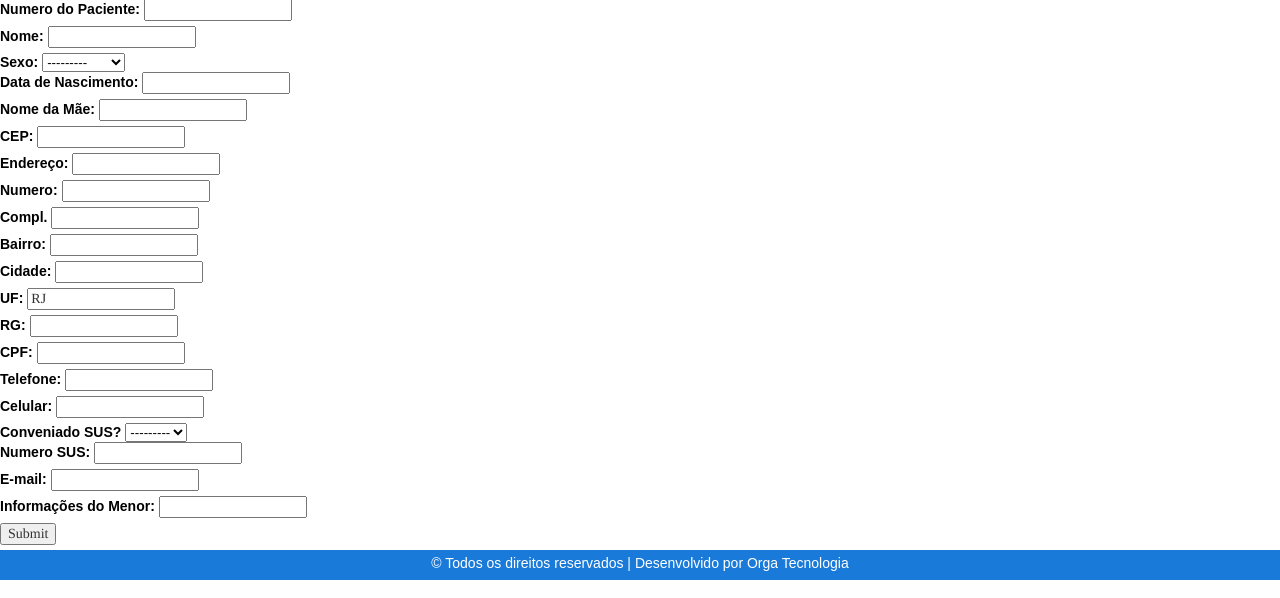
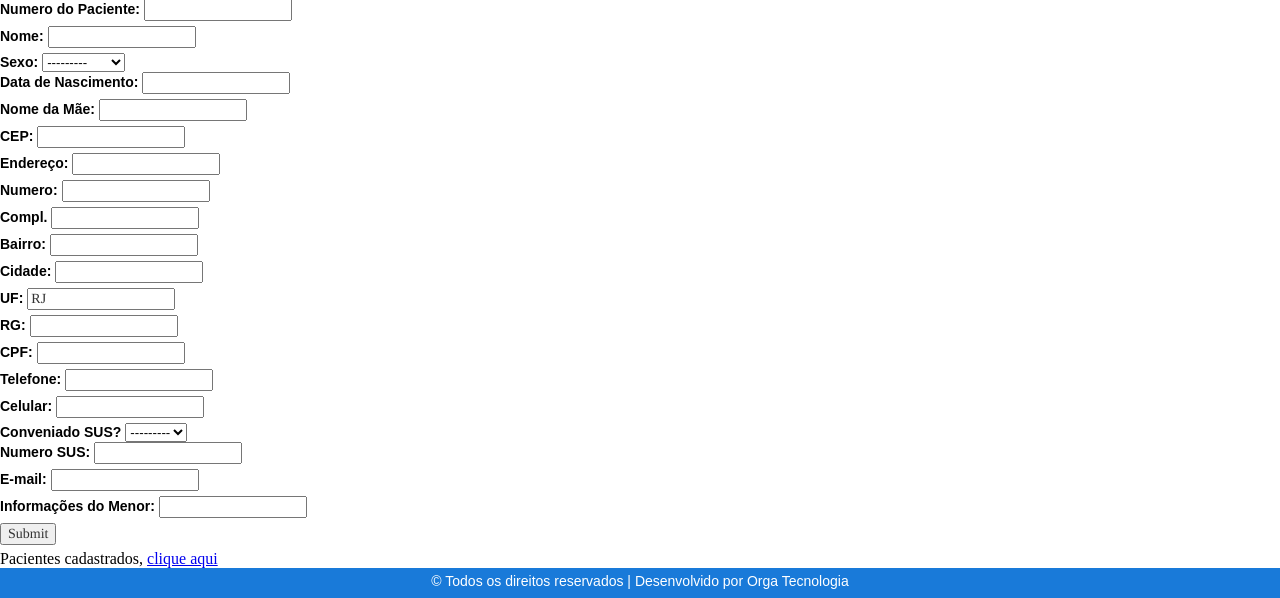
Before and after one commit to vitimm144/laboratorio, a Django app: page /paciente/new/ in a window 1280 px wide. Shown: the part 215-813 px from the top of the page. Run offline with Django 3.2, Linux system fonts and the light colour scheme; some libraries are stand-ins or nearby versions.

Commit message:
Alteração formulário de paciente

```diff
--- a/cadastro/templates/paciente_form.html
+++ b/cadastro/templates/paciente_form.html
@@ -8,5 +8,7 @@
 
         <input type="submit" value="Submit">
 	</form>
+
+    <span>Pacientes cadastrados, <a href="/pacientes">clique aqui</a></span>
 </div>
 {% endblock content %}
```
